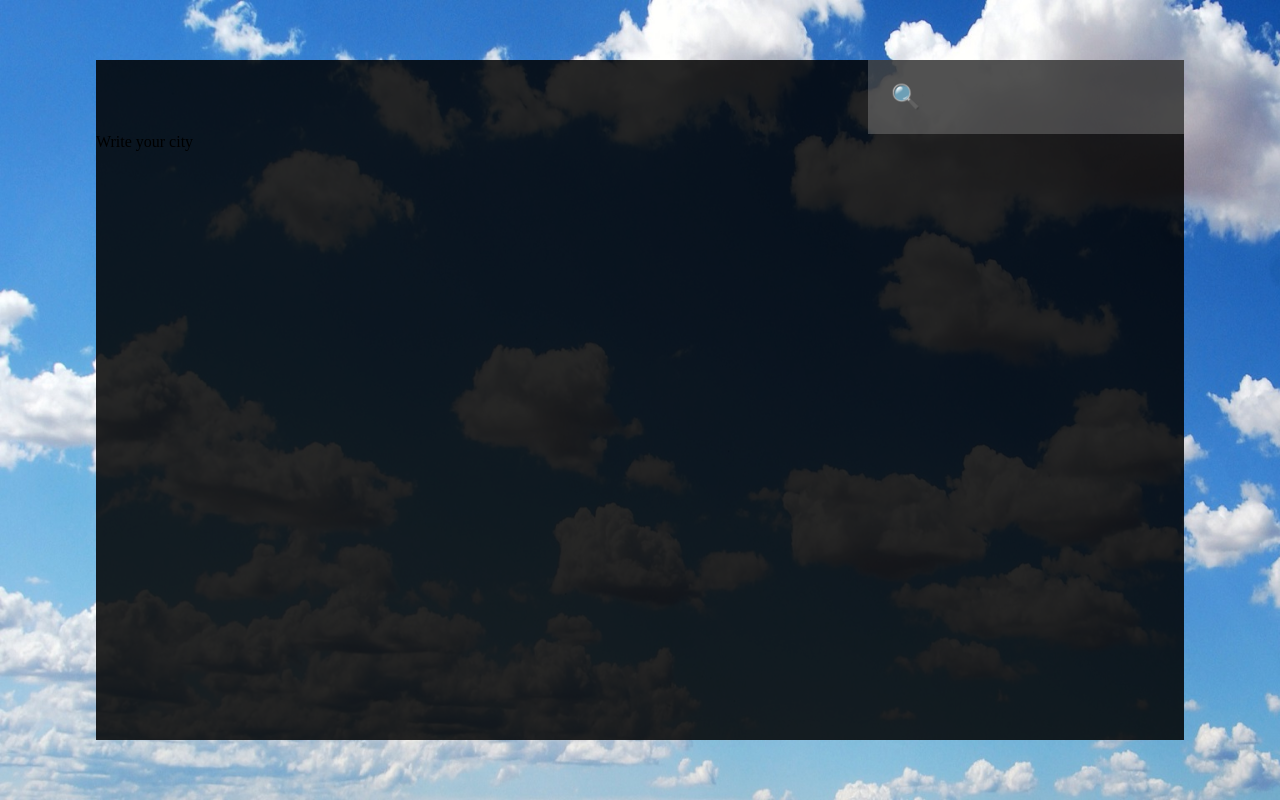
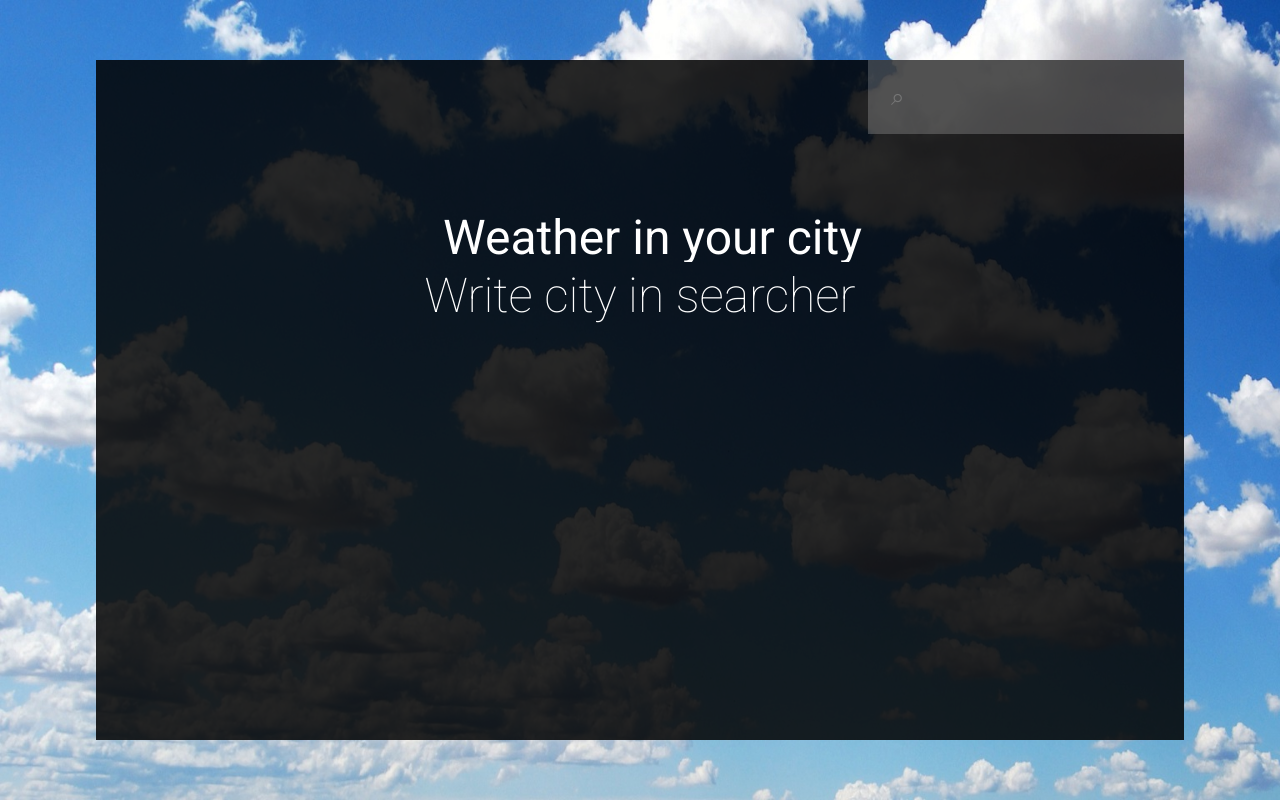
Before and after one commit to Patryk-Rozwadowski/React-Weather, a React (Create React App) app: page / in a window 1280 px wide. Built offline with nearby package versions, Linux system fonts and the light colour scheme.

Commit message:
Add home component, refactor code

```diff
--- a/src/App.js
+++ b/src/App.js
@@ -7,8 +7,9 @@ import './modules/style.css'
 import Temperature from './modules/Temperature/Temperature';
 import ErrorInfo from './modules/ErrorInfo/ErrorInfo';
 import LoadingAnimation from './modules/LoadingAnimation/LoadingAnimation';
-import CityInput from './modules/CityInput/CityInput'
+import CityInput from './modules/CityInput/CityInput';
 import General from './modules/General/General';
+import Home from './modules/Home/Home';
 
 class App extends React.Component {
 
@@ -111,7 +112,7 @@ class App extends React.Component {
     this.setState({ time })
   }
 
-  s = e => {
+  submitHandler = e => {
     e.preventDefault();
     this.getTimeHandler();
     this.fetchData(e);
@@ -124,7 +125,7 @@ class App extends React.Component {
 
           <nav>
             <CityInput
-              submit={e => this.s(e)}
+              submit={e => this.submitHandler(e)}
               cityValue={this.state.input}
               onChangeHandler={e => this.onChangeHandler(e)}
             />
@@ -132,14 +133,27 @@ class App extends React.Component {
 
           <main>
 
-            {this.state.error === true && <ErrorInfo errorStatus={this.state.errorStatus} errorInfo={this.state.errorInfo} />}
+            {
+              this.state.error === true && <ErrorInfo
+                errorStatus={this.state.errorStatus}
+                errorInfo={this.state.errorInfo} />
+            }
 
-            {this.state.input === '' && <h1>Write your city</h1>}
+            {
+              this.state.input === '' && <Home
+                homeTitle='Weather in your city'
+                homeText='Write city in searcher'/>
+            }
 
-            {this.state.isLoading === true && <LoadingAnimation />}
+            {
+              this.state.isLoading === true && <LoadingAnimation />
+            }
 
 
-            {this.state.isMounted === true && <div className='GeneralContainer'>
+            {
+              this.state.isMounted === true &&
+
+              <div className='GeneralContainer'>
                 <General
                   city={this.firstLetterCapitalize(this.state.city)}
                   time={this.state.time}
@@ -158,6 +172,7 @@ class App extends React.Component {
                   humidity={this.state.humidity}
                 />
               </div>
+
             }
 
           </main>
--- a/src/modules/CityInput/CityInput.js
+++ b/src/modules/CityInput/CityInput.js
@@ -5,7 +5,7 @@ const CityInput = props =>
 
     <div className='SearchBarContainer'>
         <form onSubmit={props.submit} >
-            <input placeholder='&#x1f50d;'
+            <input placeholder='&#8981;'
                 className='CityInput'
                 value={props.cityValue}
                 onChange={props.onChangeHandler} >
--- /dev/null
+++ b/src/modules/Home/Home.css
@@ -0,0 +1,12 @@
+.HomeContainer {
+    display: flex;
+    flex-direction: column;
+    justify-content: center;
+    align-items: center;
+    margin-top:75px;
+}
+
+.HomeContainer h1,
+.HomeContainer h2 {
+    font-size: 3em;
+}
--- /dev/null
+++ b/src/modules/Home/Home.js
@@ -0,0 +1,18 @@
+import React from 'react';
+
+import './Home.css';
+
+const Home = props =>
+
+    <section className='HomeContainer'>
+
+        <div className='row'>
+            <h1 className='sectionTitle'>{props.homeTitle}</h1>
+        </div>
+
+        <div className='row'>
+            <h2 className='sectionTextLight'>{props.homeText}</h2>
+        </div>
+    </section>
+
+export default Home;
--- a/src/modules/style.css
+++ b/src/modules/style.css
@@ -1,8 +1,7 @@
-@import url("https://fonts.googleapis.com/css?family=Roboto:300,400,900&display=swap");
-
+@import url('https://fonts.googleapis.com/css?family=Roboto:100,400,900&display=swap');
 :root {
   --family-font: "Roboto", sans-serif;
-  --light-weight: "300";
+  --light-weight: "100";
   --normal-weight: "400";
   --title-weight: "900";
   --color: #fff;
@@ -27,7 +26,7 @@
 }
 
 .sectionTextLight {
-  font-weight: var(--light-weight);
+  font-weight: 100;
   font-family: var(--family-font);
   color: var(--color);
 }
```
Lines whose indentation alone changed are shown as unchanged.
